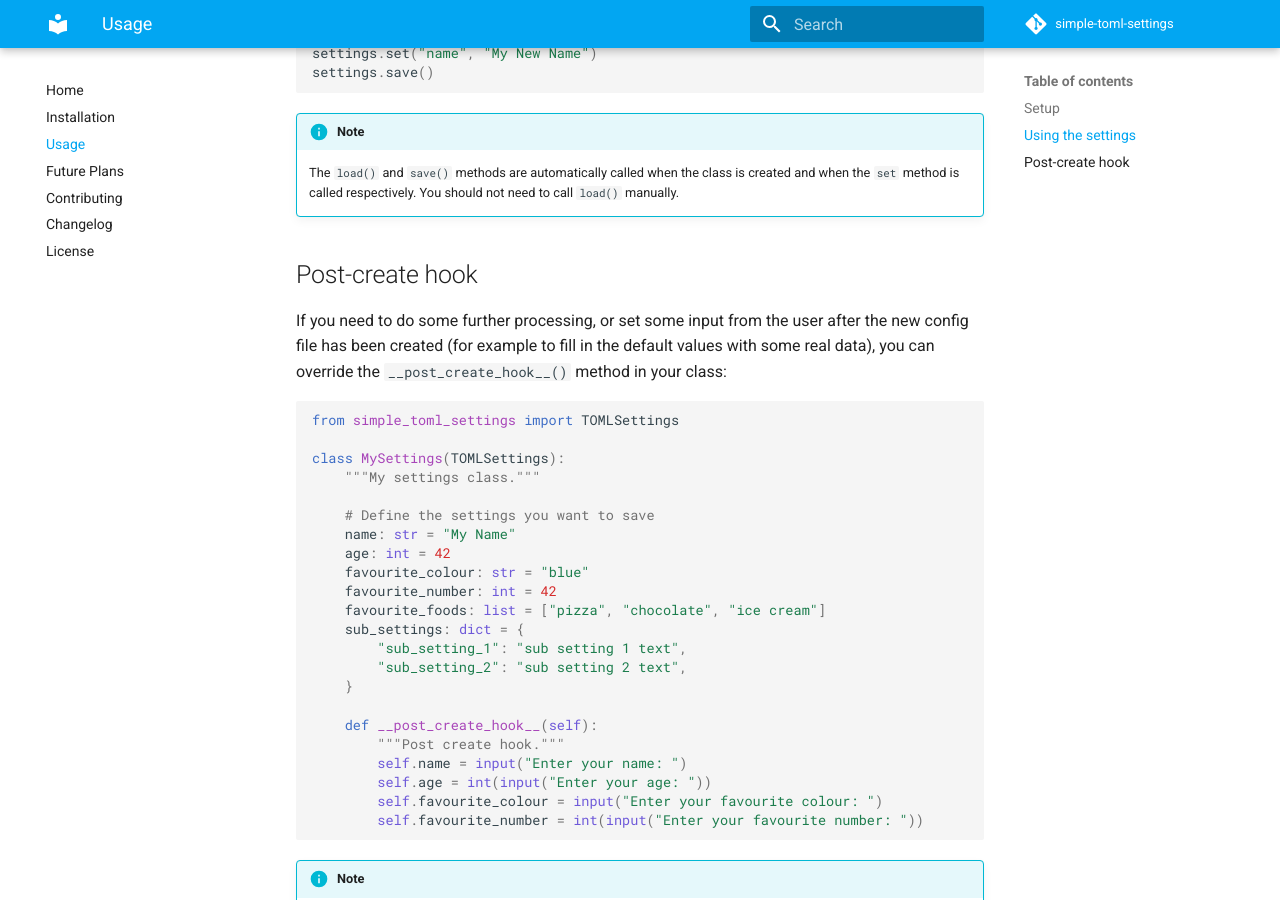
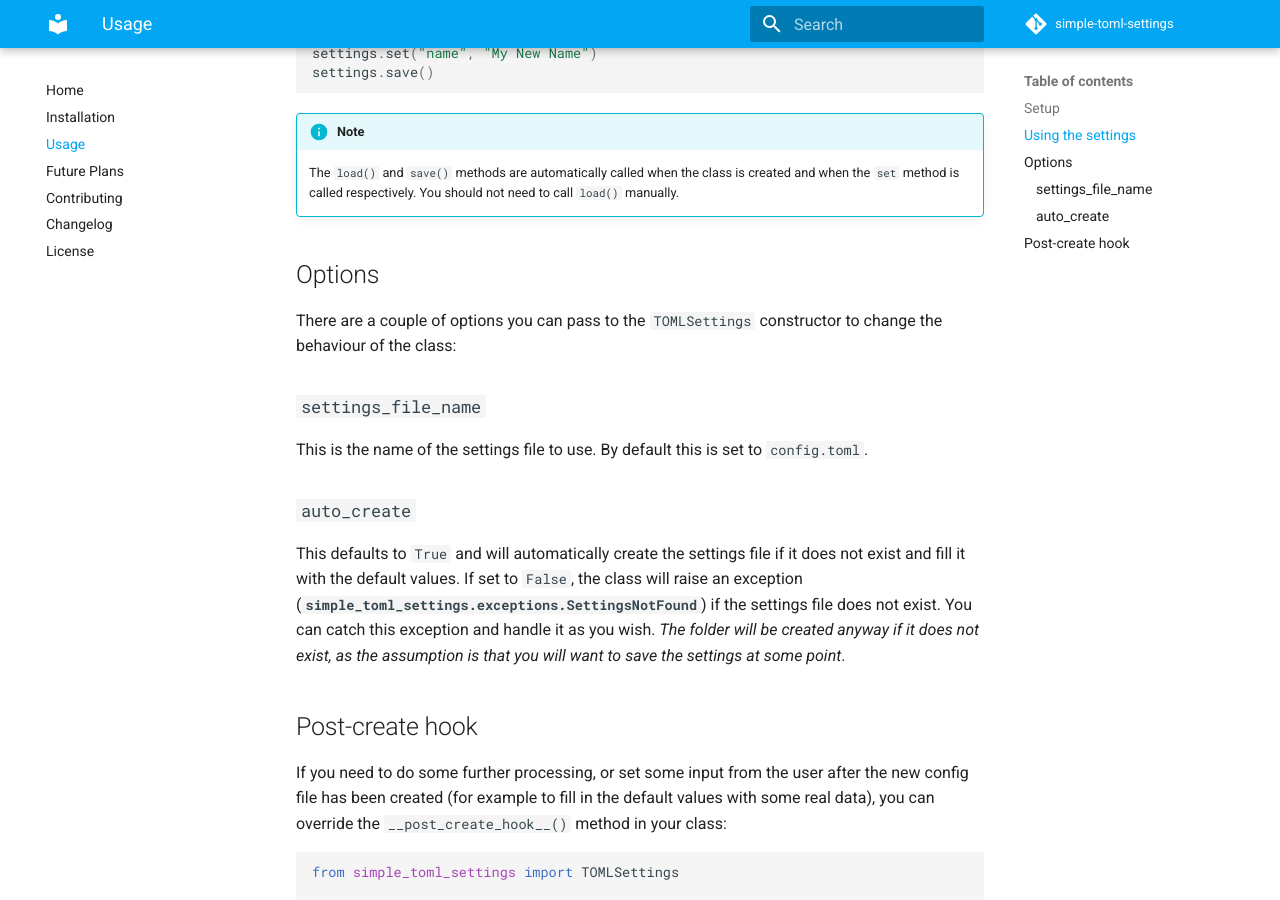
Before and after one commit to seapagan/simple-toml-settings, an MkDocs documentation site: the page built from docs/usage.md, in a window 1280 px wide and 900 px high, scrolled down 2512 px. Built offline with MkDocs 1.6.1 and Material for MkDocs 9.7.7, drawn with Linux system fonts in a browser that asks for light colours; comment, search, counter and statistics services are not loaded.

Commit message:
docs: document the 'auto_create' option.
Signed-off-by: Grant Ramsay <seapagan@gmail.com>

```diff
--- a/docs/usage.md
+++ b/docs/usage.md
@@ -135,6 +135,26 @@ settings.save()
     created and when the `set` method is called respectively.  You should not
     need to call `load()` manually.
 
+## Options
+
+There are a couple of options you can pass to the `TOMLSettings` constructor to
+change the behaviour of the class:
+
+### `settings_file_name`
+
+This is the name of the settings file to use.  By default this is set to
+`config.toml`.
+
+### `auto_create`
+
+This defaults to `True` and will automatically create the settings file if it
+does not exist and fill it with the default values.  If set to `False`, the
+class will raise an exception
+(**`simple_toml_settings.exceptions.SettingsNotFound`**) if the settings file does
+not exist. You can catch this exception and handle it as you wish.
+*The folder will be created anyway if it does not exist, as the assumption is
+that you will want to save the settings at some point*.
+
 ## Post-create hook
 
 If you need to do some further processing, or set some input from the user after
```
Also changed, not shown: docs/index.md (+8 -6 lines).
